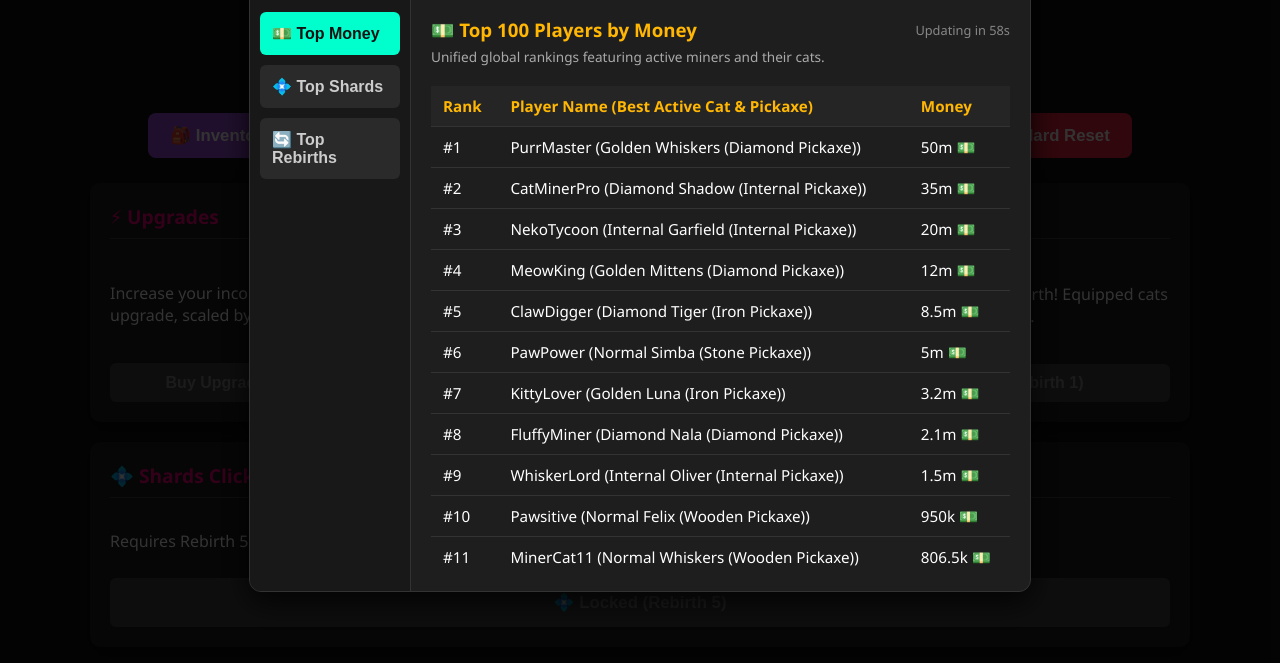
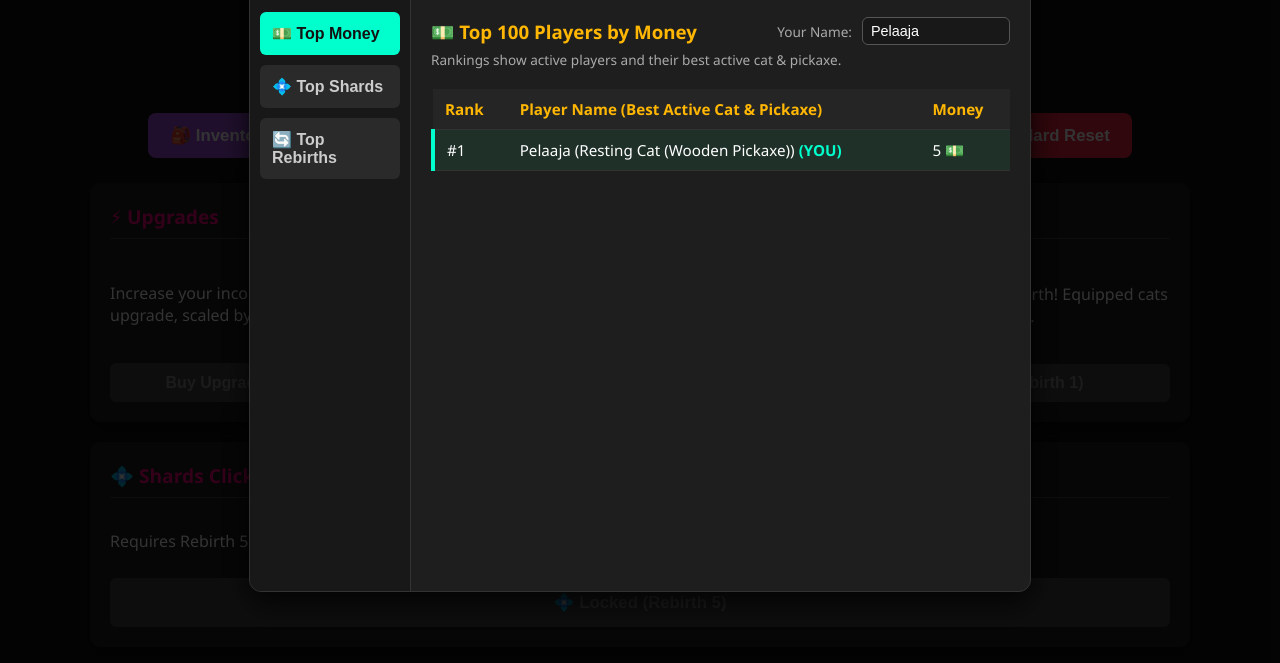
Before and after one commit to aarolukka-hash/IdleTycoonMiner, a plain HTML site: page index.html in a window 1280 px wide. Both pictures are taken after a click on the button "🏆 Global Scoreboard". Shown: the part 137-800 px from the top of the page. Drawn offline with Linux system fonts and the light colour scheme.

Commit message:
Game v.0.13

```diff
--- a/index.html
+++ b/index.html
@@ -452,7 +452,7 @@
             margin: 0 0 8px 0;
             color: #00ffcc;
         }
-        select {
+        select, input[type="text"] {
             background: #181818;
             color: #fff;
             border: 1px solid #555;
@@ -579,11 +579,14 @@
 
                 <!-- Right Content Area for Scoreboard -->
                 <div class="main-inv-area">
-                    <div style="display: flex; justify-content: space-between; align-items: center;">
+                    <div style="display: flex; justify-content: space-between; align-items: center; flex-wrap: wrap; gap: 10px;">
                         <h3 id="sbSectionTitle" style="margin: 0; color: #ffb703;">💵 Top 100 Players by Money</h3>
-                        <span id="sbTimerText" style="font-size: 0.8rem; color: #888;">Updating in 60s</span>
+                        <div style="display: flex; align-items: center; gap: 10px;">
+                            <label style="font-size: 0.85rem; color: #aaa;">Your Name:</label>
+                            <input type="text" id="playerNameInput" value="Pelaaja" onchange="updatePlayerName(this.value)" style="width: 130px; margin-top: 0; padding: 5px 8px; font-size: 0.9rem;">
+                        </div>
                     </div>
-                    <p id="sbSubtext" style="font-size: 0.85rem; color: #aaa; margin: 5px 0 10px 0;">Unified global rankings featuring active miners and their cats.</p>
+                    <p id="sbSubtext" style="font-size: 0.85rem; color: #aaa; margin: 5px 0 10px 0;">Rankings show active players and their best active cat & pickaxe.</p>
 
                     <div style="overflow-y: auto; flex: 1;">
                         <table class="sb-table">
@@ -684,7 +687,7 @@
 
     <script>
         let game = {
-            playerName: "You",
+            playerName: "Pelaaja",
             money: 0,
             cpsLevel: 1,
             rebirths: 0,
@@ -722,69 +725,10 @@
             { name: "Internal", baseVal: 10000, weight: 0.5, color: "#ff007f" }
         ];
 
-        // Todellisten pelaajien ja heidän aktiivisten kissojensa nimet globaalille scoreboardille
-        const globalTopPlayersBase = [
-            { name: "PurrMaster", cat: "Golden Whiskers (Diamond Pickaxe)", money: 50000000, shards: 1250, rebirths: 45 },
-            { name: "CatMinerPro", cat: "Diamond Shadow (Internal Pickaxe)", money: 35000000, shards: 980, rebirths: 38 },
-            { name: "NekoTycoon", cat: "Internal Garfield (Internal Pickaxe)", money: 20000000, shards: 750, rebirths: 30 },
-            { name: "MeowKing", cat: "Golden Mittens (Diamond Pickaxe)", money: 12000000, shards: 500, rebirths: 22 },
-            { name: "ClawDigger", cat: "Diamond Tiger (Iron Pickaxe)", money: 8500000, shards: 340, rebirths: 18 },
-            { name: "PawPower", cat: "Normal Simba (Stone Pickaxe)", money: 5000000, shards: 220, rebirths: 15 },
-            { name: "KittyLover", cat: "Golden Luna (Iron Pickaxe)", money: 3200000, shards: 150, rebirths: 12 },
-            { name: "FluffyMiner", cat: "Diamond Nala (Diamond Pickaxe)", money: 2100000, shards: 95, rebirths: 9 },
-            { name: "WhiskerLord", cat: "Internal Oliver (Internal Pickaxe)", money: 1500000, shards: 60, rebirths: 7 },
-            { name: "Pawsitive", cat: "Normal Felix (Wooden Pickaxe)", money: 950000, shards: 40, rebirths: 5 }
-        ];
-
-        // Generoidaan loput 90 pelaajaa tasaisesti jotta saadaan vakaa Top 100 -lista kaikille samanlaisena
-        function generateUnifiedGlobalScoreboard() {
-            let listMoney = [];
-            let listShards = [];
-            let listRebirths = [];
-
-            globalTopPlayersBase.forEach(p => {
-                listMoney.push({ name: `${p.name} (${p.cat})`, val: p.money, isPlayer: false });
-                listShards.push({ name: `${p.name} (${p.cat})`, val: p.shards, isPlayer: false });
-                listRebirths.push({ name: `${p.name} (${p.cat})`, val: p.rebirths, isPlayer: false });
-            });
-
-            // Täytetään loput 90 sijaa deterministisillä arvoilla, jotta kaikilla on sama lista
-            for (let i = 11; i <= 100; i++) {
-                let botName = `MinerCat${i}`;
-                let botCat = `Normal Whiskers (Wooden Pickaxe)`;
-                let mVal = Math.max(10, 900000 - (i * 8500));
-                let sVal = Math.max(0, 35 - Math.floor(i / 3));
-                let rVal = Math.max(0, 5 - Math.floor(i / 20));
-
-                listMoney.push({ name: `${botName} (${botCat})`, val: mVal, isPlayer: false });
-                listShards.push({ name: `${botName} (${botCat})`, val: sVal, isPlayer: false });
-                listRebirths.push({ name: `${botName} (${botCat})`, val: rVal, isPlayer: false });
-            }
-
-            // Lisätään pelaaja listaan omien pisteidensä mukaan
-            let catInfo = getBestActiveCatInfo();
-            listMoney.push({ name: `${game.playerName} (${catInfo})`, val: game.money, isPlayer: true });
-            listShards.push({ name: `${game.playerName} (${catInfo})`, val: game.shards, isPlayer: true });
-            listRebirths.push({ name: `${game.playerName} (${catInfo})`, val: game.rebirths, isPlayer: true });
-
-            // Lajitellaan ja rajataan top 100
-            listMoney.sort((a, b) => b.val - a.val);
-            listShards.sort((a, b) => b.val - a.val);
-            listRebirths.sort((a, b) => b.val - a.val);
-
-            return {
-                money: listMoney.slice(0, 100),
-                shards: listShards.slice(0, 100),
-                rebirths: listRebirths.slice(0, 100)
-            };
-        }
-
         let currentTab = 'ores';
         let selectedItemId = null;
         let isOpeningBox = false;
-
         let sbTab = 'money';
-        let sbSecondsLeft = 60;
 
         function formatNumber(num) {
             if (num === undefined || isNaN(num)) return "0";
@@ -859,6 +803,9 @@
                 try {
                     let parsed = JSON.parse(saved);
                     game = { ...game, ...parsed };
+                    if (game.playerName) {
+                        document.getElementById('playerNameInput').value = game.playerName;
+                    }
                 } catch (e) {
                     console.error("Failed to load save data", e);
                 }
@@ -879,24 +826,14 @@
             saveGame(true);
         }, 5000);
 
-        // 60 sekunnin ajastin scoreboardin päivitykselle
-        setInterval(() => {
-            sbSecondsLeft--;
-            if (sbSecondsLeft <= 0) {
-                sbSecondsLeft = 60;
-                if (document.getElementById('scoreboardModal').style.display === 'flex') {
-                    renderScoreboard();
-                }
-            }
-            let timerEl = document.getElementById('sbTimerText');
-            if (timerEl) {
-                timerEl.textContent = `Updating in ${sbSecondsLeft}s`;
-            }
-        }, 1000);
+        function updatePlayerName(newName) {
+            game.playerName = newName.trim() || "Pelaaja";
+            saveGame(true);
+            renderScoreboard();
+        }
 
         function openScoreboard() {
             document.getElementById('scoreboardModal').style.display = 'flex';
-            sbSecondsLeft = 60;
             renderScoreboard();
         }
 
@@ -923,8 +860,18 @@
             const header = document.getElementById('sbTableHeader');
             tbody.innerHTML = '';
 
-            let unifiedData = generateUnifiedGlobalScoreboard();
-            let dataList = unifiedData[sbTab];
+            let catInfo = getBestActiveCatInfo();
+            let playerEntry = {
+                name: `${game.playerName} (${catInfo})`,
+                money: game.money,
+                shards: game.shards,
+                rebirths: game.rebirths
+            };
+
+            // Koska olet tällä hetkellä ainoa pelaaja tässä paikallisessa instanssissa, taulukossa näkyy vain sinä.
+            // (Tähän listaan voi myöhemmin kytkeä oikean verkkorajapinnan, kun oikeita pelaajia liittyy mukaan.)
+            let dataList = [playerEntry];
+
             let valueLabel = sbTab === 'money' ? 'Money' : (sbTab === 'shards' ? 'Shards' : 'Rebirths');
             let currencyIcon = sbTab === 'money' ? '💵' : (sbTab === 'shards' ? '💠' : '🔄');
 
@@ -936,14 +883,15 @@
 
             dataList.forEach((row, index) => {
                 const tr = document.createElement('tr');
-                if (row.isPlayer) {
-                    tr.style.backgroundColor = '#1e3028';
-                    tr.style.borderLeft = '4px solid #00ffcc';
-                }
+                tr.style.backgroundColor = '#1e3028';
+                tr.style.borderLeft = '4px solid #00ffcc';
+
+                let valToShow = sbTab === 'money' ? row.money : (sbTab === 'shards' ? row.shards : row.rebirths);
+
                 tr.innerHTML = `
                     <td>#${index + 1}</td>
-                    <td>${row.name} ${row.isPlayer ? '<strong style="color:#00ffcc;">(YOU)</strong>' : ''}</td>
-                    <td>${formatNumber(row.val)} ${currencyIcon}</td>
+                    <td>${row.name} <strong style="color:#00ffcc;">(YOU)</strong></td>
+                    <td>${formatNumber(valToShow)} ${currencyIcon}</td>
                 `;
                 tbody.appendChild(tr);
             });
@@ -1042,7 +990,7 @@
                 game.rebirths++;
                 game.rebirthCost *= 5;
                 game.ores = [];
-                saveGame(false); // Iso asia -> ilmoittaa tallennuksesta
+                saveGame(false);
 
                 let unlocks = [`<strong>+0.5x</strong> Multiplier (Total: ${(1 + game.rebirths * 0.5).toFixed(1)}x)`];
                 if (game.rebirths === 1) {
@@ -1145,7 +1093,7 @@
 
             showToast(`🧪 <strong>10x Money Potion</strong> activated for 5 mins!`, "#f72585");
             updateShardShopUI();
-            saveGame(false); // Ostos shard shopista on iso asia -> tallennusilmoitus
+            saveGame(false);
         }
 
         function buyCatFood() {
@@ -1235,7 +1183,7 @@
                     }
                 }
 
-                let randomCatName = catNames[Math.floor(Math.random() * catNames.length)];
+                let randomCatName = ["Whiskers", "Shadow", "Mittens", "Tiger", "Simba", "Luna", "Felix", "Garfield", "Nala", "Oliver"][Math.floor(Math.random() * 10)];
                 let autoEquip = getEquippedCatsCount() < getMaxMiningCats();
 
                 let newCat = {
@@ -1249,7 +1197,7 @@
                     equipped: autoEquip
                 };
                 game.cats.push(newCat);
-                saveGame(false); // Kissan saaminen on iso asia -> ilmoitus tallennuksesta
+                saveGame(false);
 
                 content.innerHTML = `
                     <h3 style="color: #ff007f; margin-top:0;">You got a Cat! 🎉</h3>
```
